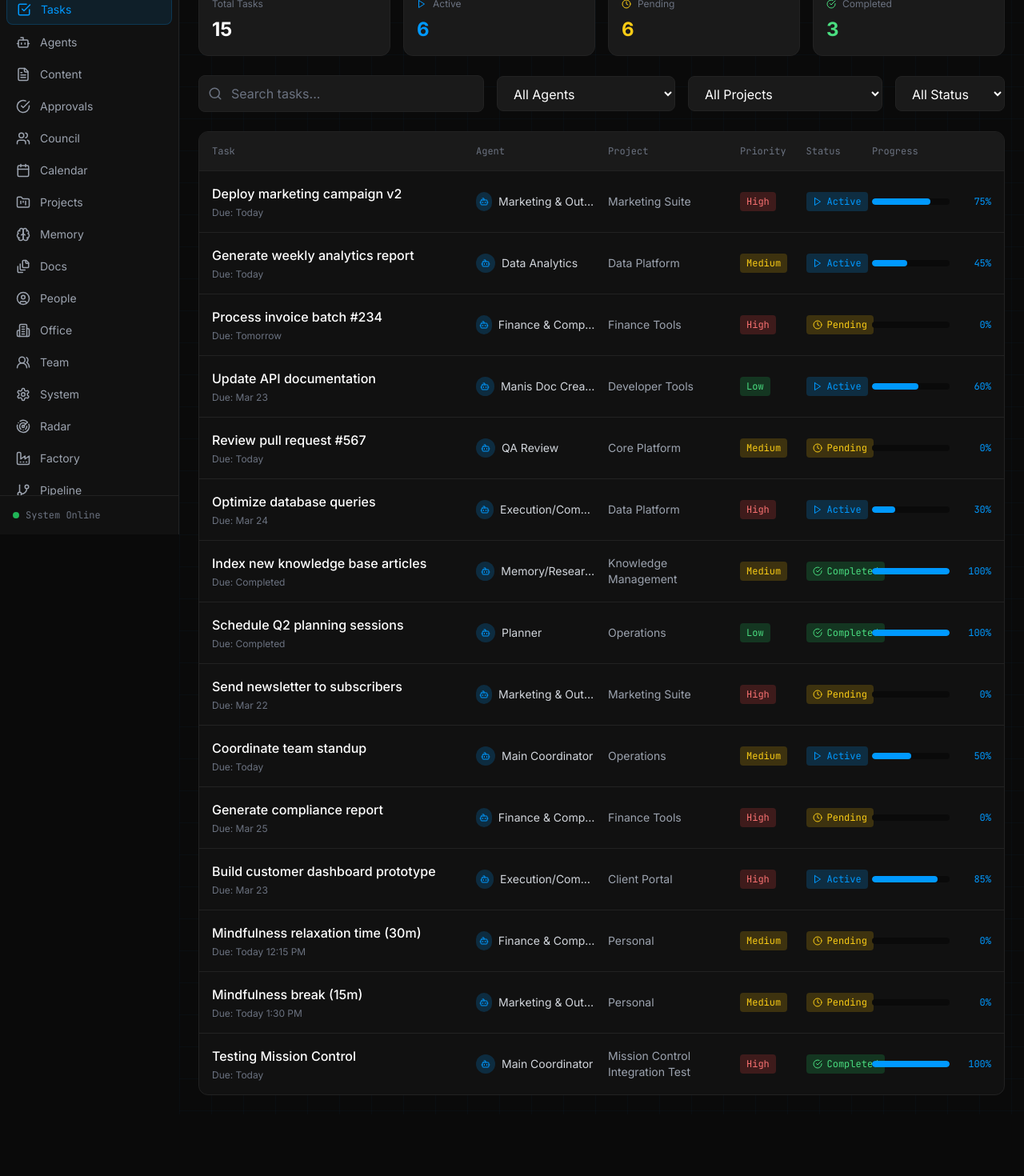
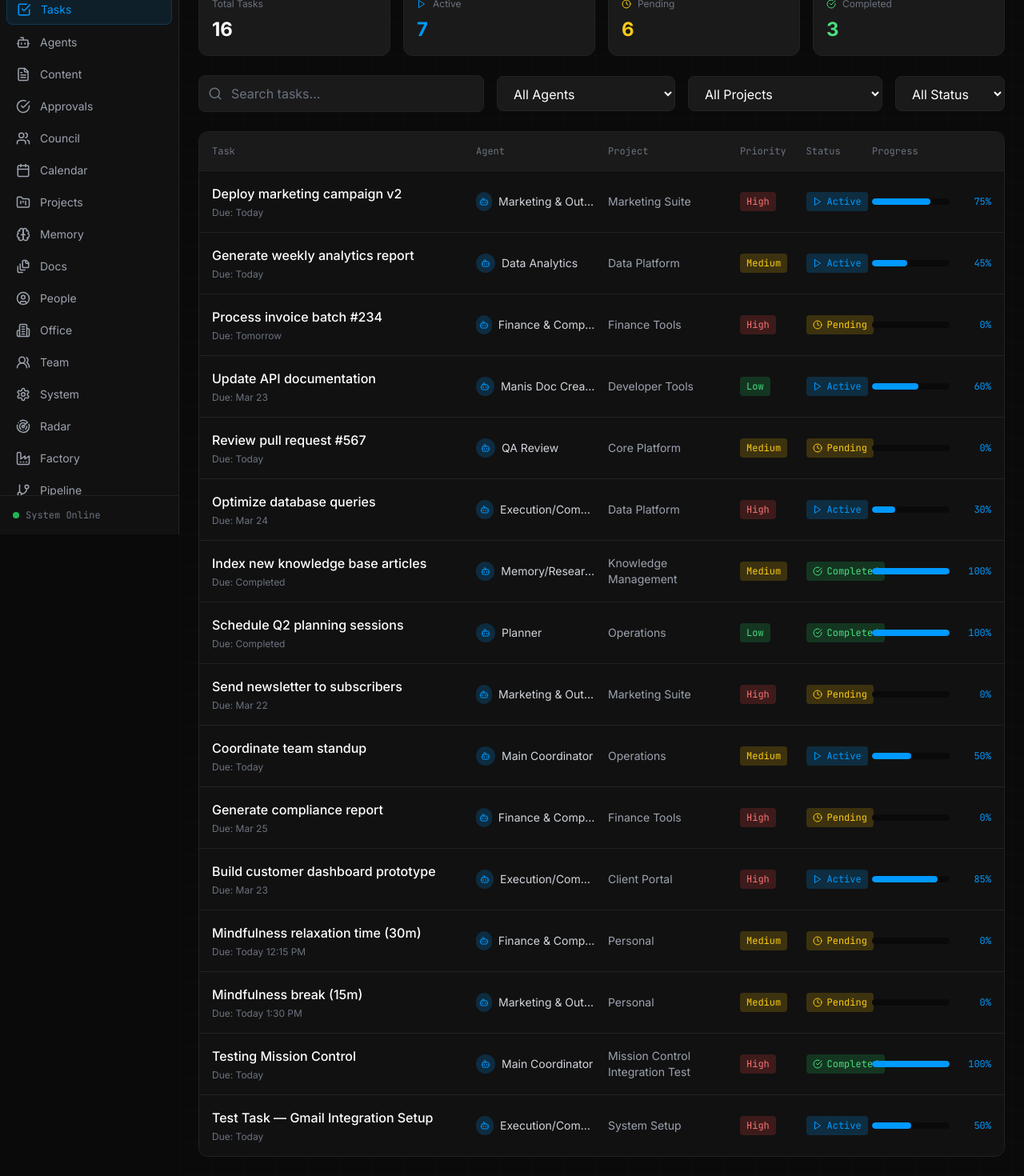
Before and after one commit to rezo-jason/openclaw-config, a Next.js app: page /tasks in a window 1280 px wide. Shown: the part 132-1602 px from the top of the page at 80% size. Before the commit the page ends 1525 px from the top, so only its background shows below. Built offline with nearby package versions, Linux system fonts and the light colour scheme.

Commit message:
Add Test Task Gmail Integration Setup to Mission Control tasks

```diff
--- a/pages/tasks.js
+++ b/pages/tasks.js
@@ -165,6 +165,17 @@ const allTasks = [
     status: "completed",
     priority: "high",
     progress: 100,
+    dueDate: "Today",
+    createdAt: "Just now",
+  },
+  {
+    id: 16,
+    title: "Test Task — Gmail Integration Setup",
+    project: "System Setup",
+    agent: "Execution/Compiler",
+    status: "active",
+    priority: "high",
+    progress: 50,
     dueDate: "Today",
     createdAt: "Just now",
   },
```
